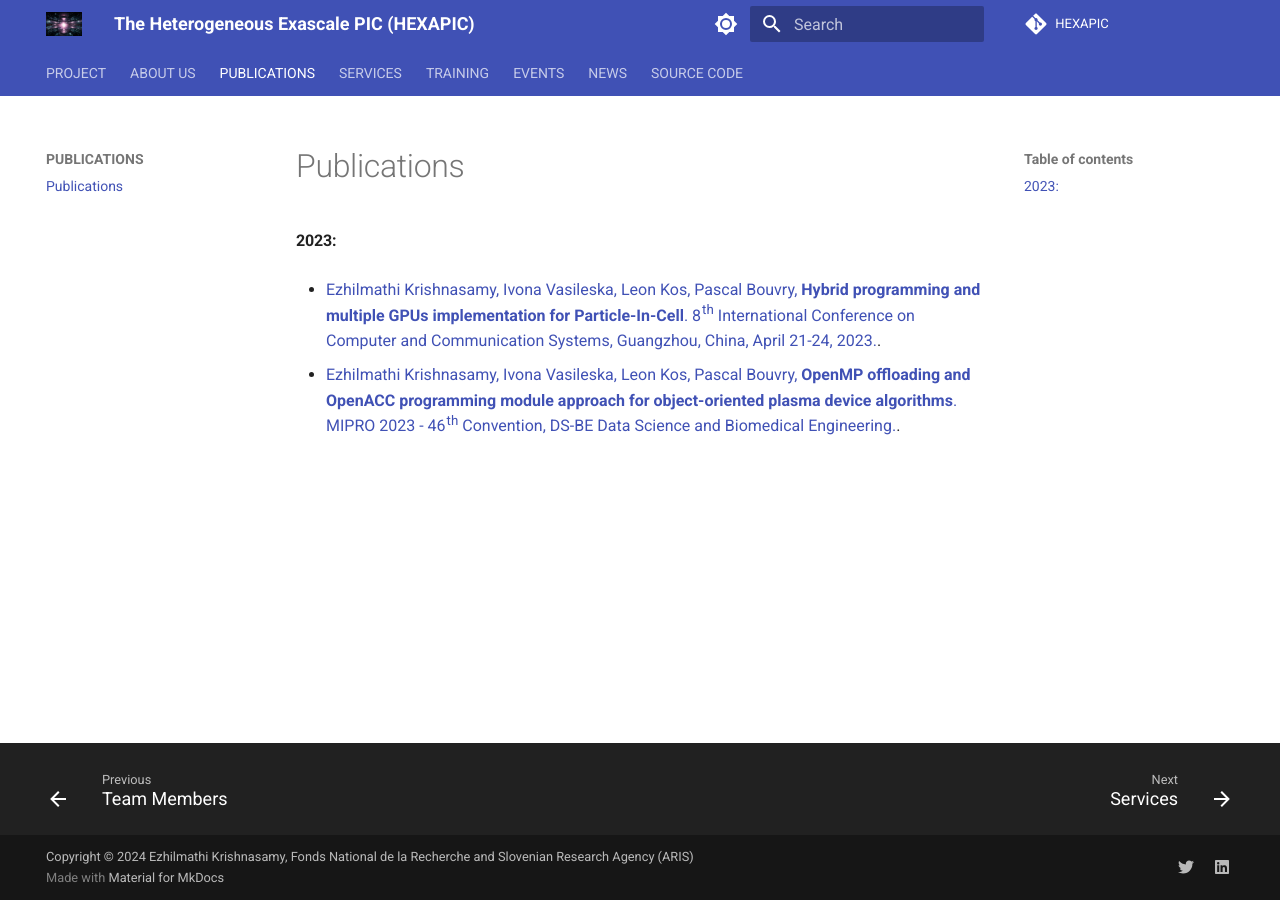
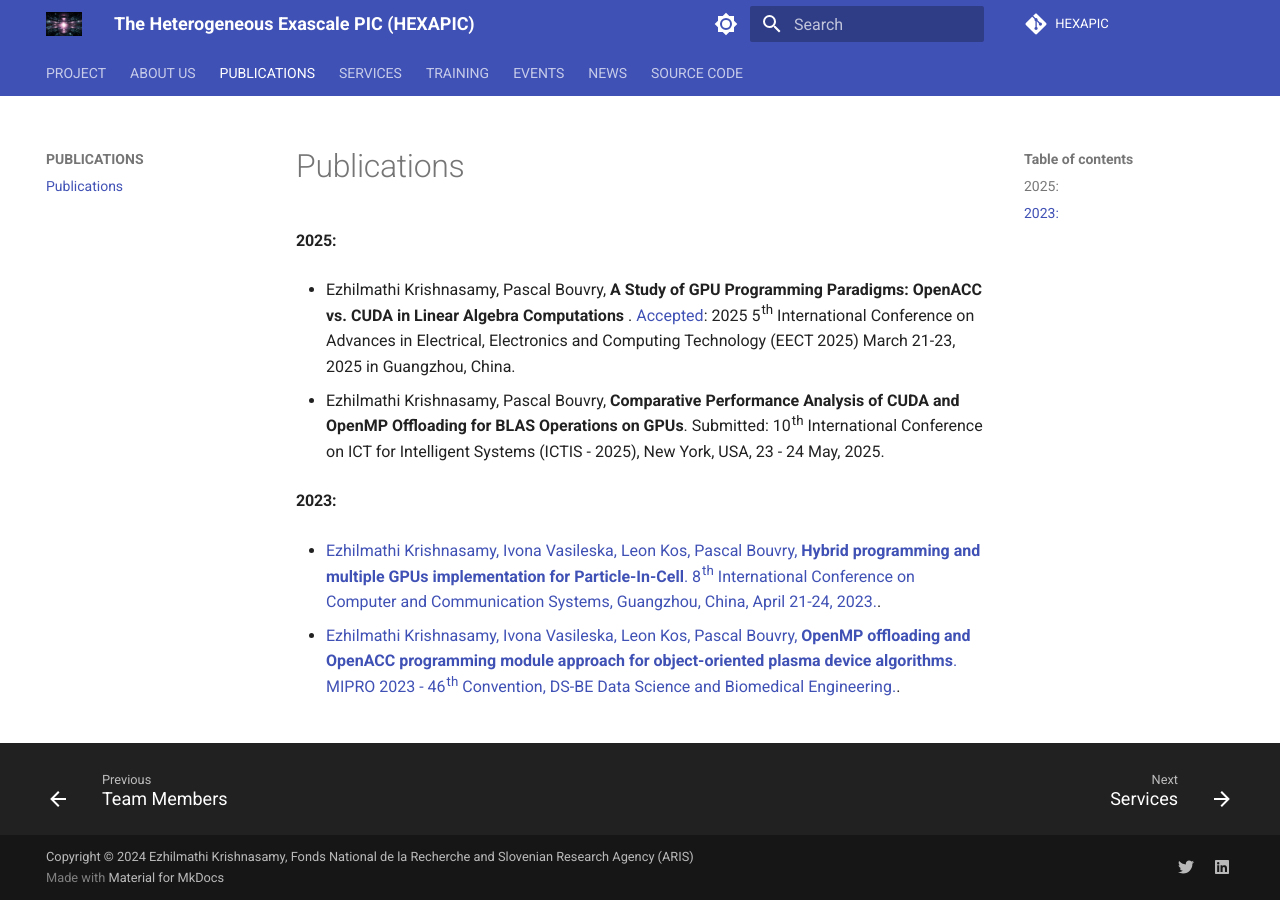
Before and after one commit to HEXAPIC/project-website, an MkDocs documentation site: the page built from docs/Publications/publications.md, in a window 1280 px wide. Built offline with MkDocs 1.6.1 and Material for MkDocs 9.7.7, drawn with Linux system fonts in a browser that asks for light colours; comment, search, counter and statistics services are not loaded; the version menu is left out.

Commit message:
Update publications.md

```diff
--- a/docs/Publications/publications.md
+++ b/docs/Publications/publications.md
@@ -1,3 +1,9 @@
+#### 2025:
+
+ - Ezhilmathi Krishnasamy, Pascal Bouvry, __A Study of GPU Programming Paradigms: OpenACC vs. CUDA in Linear Algebra Computations__ . [Accepted](https://drive.google.com/file/d/1Ieu2zw1DW_wqBQhWJroPXYoyM9PA0zjT/view?usp=sharing): 2025 5th International Conference on Advances in Electrical, Electronics and Computing Technology (EECT 2025) March 21-23, 2025 in Guangzhou, China.
+
+ - Ezhilmathi Krishnasamy, Pascal Bouvry, __Comparative Performance Analysis of CUDA and OpenMP Offloading for BLAS Operations on GPUs__. Submitted: 10th International Conference on ICT for Intelligent Systems (ICTIS - 2025), New York, USA, 23 - 24 May, 2025.
+
 #### 2023:
 
  - [Ezhilmathi Krishnasamy, Ivona Vasileska, Leon Kos, Pascal Bouvry, __Hybrid programming and multiple GPUs implementation for Particle-In-Cell__. 8th International Conference on Computer and Communication Systems, Guangzhou, China, April 21-24, 2023.](https://ieeexplore.ieee.org/document/10150523).
```
